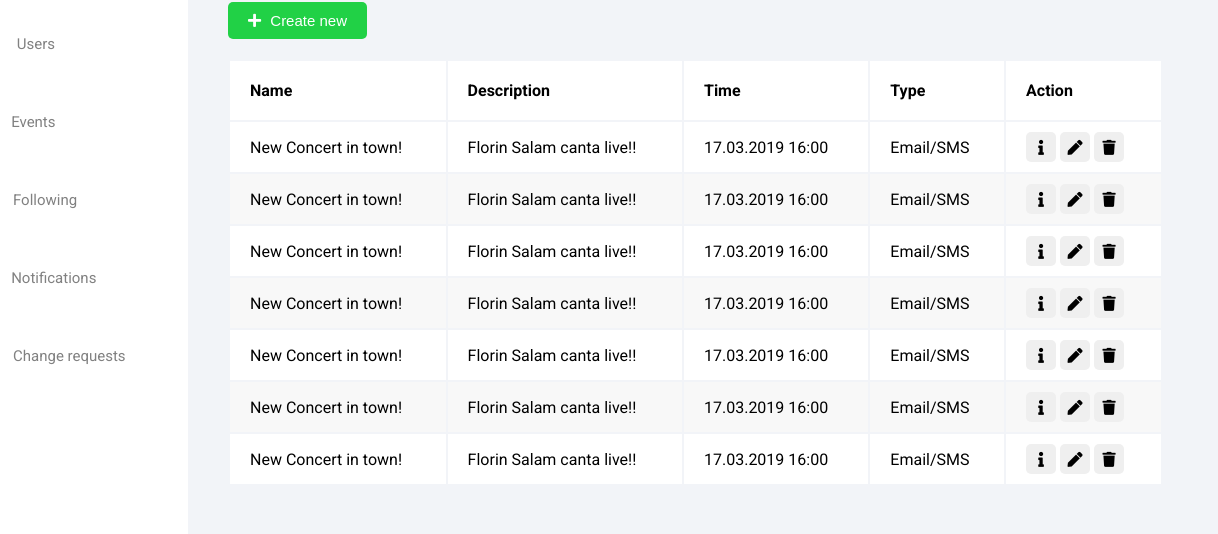
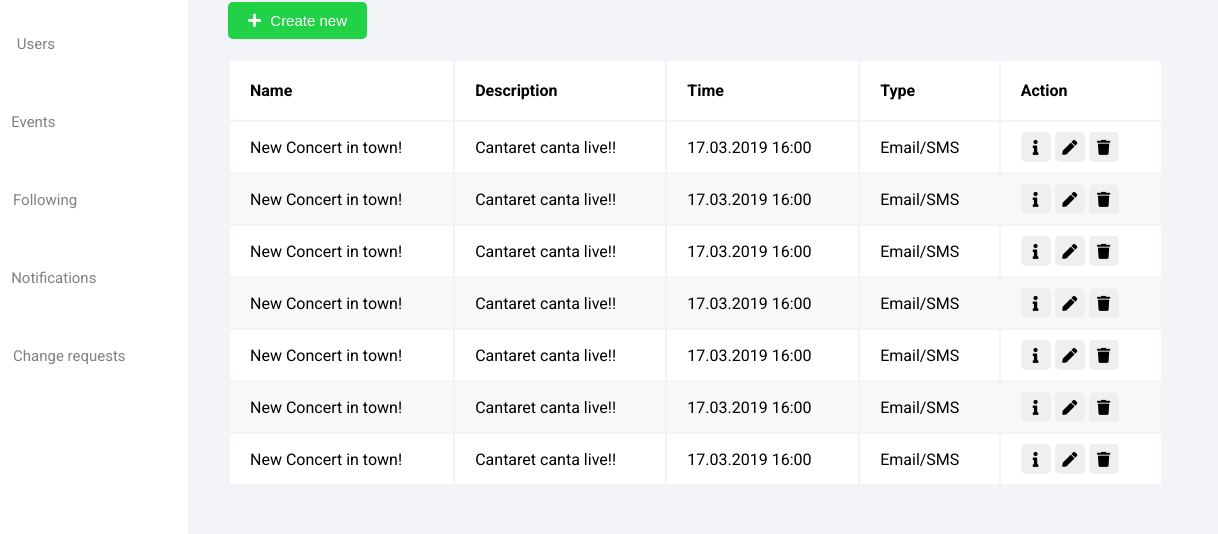
Before and after one commit to ursaciuc-adrian/event-time, a plain HTML site: page admin/notifications.html in a window 1280 px wide. Shown: the part 146-680 px from the top of the page, 62-1280 px from the left. Drawn offline with Linux system fonts and the light colour scheme.

Commit message:
Small changes

```diff
--- a/admin/notifications.html
+++ b/admin/notifications.html
@@ -35,7 +35,7 @@
                 <tbody>
                     <tr>
                         <td>New Concert in town!</td>
-                        <td>Florin Salam canta live!!</td>
+                        <td>Cantaret canta live!!</td>
                         <td>17.03.2019 16:00</td>
                         <td>Email/SMS</td>
                         <td>
@@ -46,7 +46,7 @@
                     </tr>
                     <tr>
                         <td>New Concert in town!</td>
-                        <td>Florin Salam canta live!!</td>
+                        <td>Cantaret canta live!!</td>
                         <td>17.03.2019 16:00</td>
                         <td>Email/SMS</td>
                         <td>
@@ -57,7 +57,7 @@
                     </tr>
                     <tr>
                         <td>New Concert in town!</td>
-                        <td>Florin Salam canta live!!</td>
+                        <td>Cantaret canta live!!</td>
                         <td>17.03.2019 16:00</td>
                         <td>Email/SMS</td>
                         <td>
@@ -68,7 +68,7 @@
                     </tr>
                     <tr>
                         <td>New Concert in town!</td>
-                        <td>Florin Salam canta live!!</td>
+                        <td>Cantaret canta live!!</td>
                         <td>17.03.2019 16:00</td>
                         <td>Email/SMS</td>
                         <td>
@@ -79,7 +79,7 @@
                     </tr>
                     <tr>
                         <td>New Concert in town!</td>
-                        <td>Florin Salam canta live!!</td>
+                        <td>Cantaret canta live!!</td>
                         <td>17.03.2019 16:00</td>
                         <td>Email/SMS</td>
                         <td>
@@ -90,7 +90,7 @@
                     </tr>
                     <tr>
                         <td>New Concert in town!</td>
-                        <td>Florin Salam canta live!!</td>
+                        <td>Cantaret canta live!!</td>
                         <td>17.03.2019 16:00</td>
                         <td>Email/SMS</td>
                         <td>
@@ -101,7 +101,7 @@
                     </tr>
                     <tr>
                         <td>New Concert in town!</td>
-                        <td>Florin Salam canta live!!</td>
+                        <td>Cantaret canta live!!</td>
                         <td>17.03.2019 16:00</td>
                         <td>Email/SMS</td>
                         <td>
```
